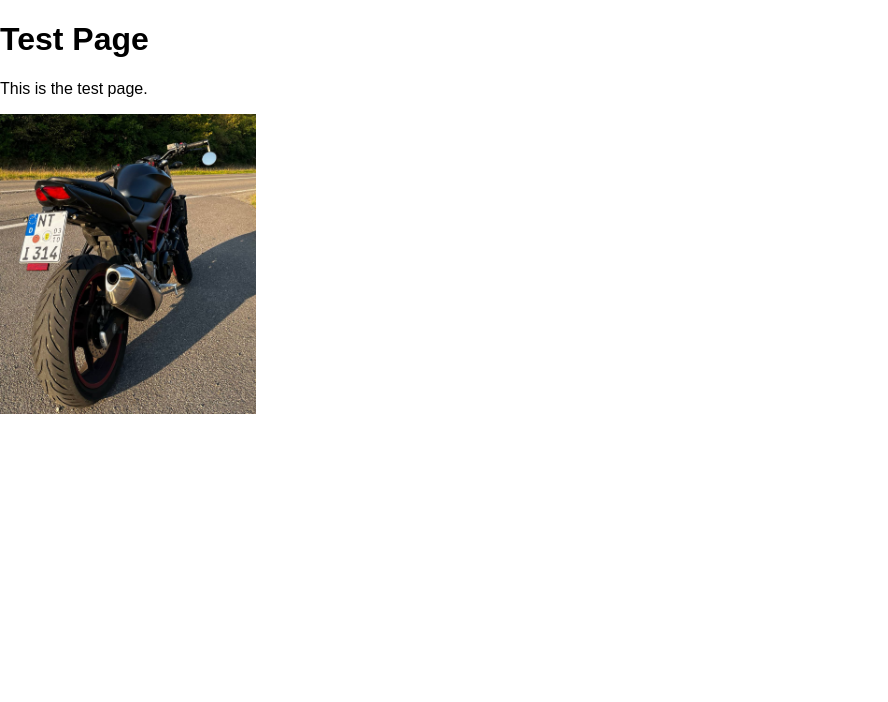
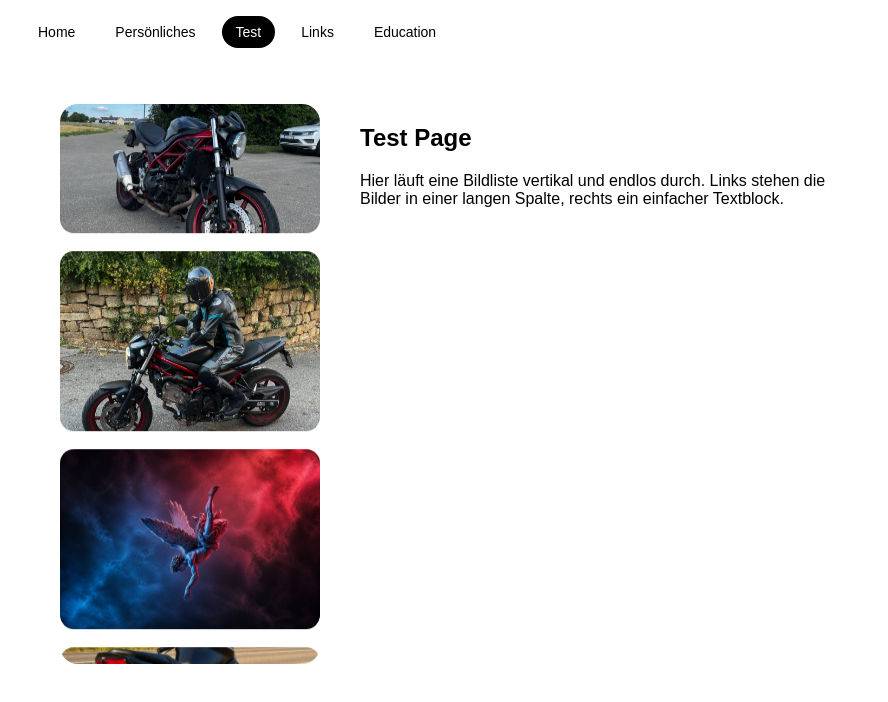
Before and after one commit to kseniaglotova/homepage, a React (Vite) app: page /test in a window 1280 px wide. Shown: the top 702 px of the page, without its empty margins (0-888 px from the left). Built offline with nearby package versions, Linux system fonts and the light colour scheme.

Commit message:
schnellhefter und bilder in test kategorie

```diff
--- a/src/App.css
+++ b/src/App.css
@@ -7,6 +7,31 @@ body {
 
 #root {
   min-height: 100vh;
+}
+
+.top-nav {
+  position: sticky;
+  top: 0;
+  display: flex;
+  align-items: center;
+  gap: 12px;
+  padding: 16px 24px;
+  color:#000;
+  background: #fff;
+  z-index: 100;
+
+}
+.nav-link {
+  text-decoration: none;
+  color: #000;
+  padding: 8px 14px;
+  border-radius: 999px;
+  font-size: 14px;
+}
+
+.nav-link.active {
+  background: #000;
+  color: #fff;
 }
 
 .home-page {
--- a/src/App.tsx
+++ b/src/App.tsx
@@ -1,4 +1,4 @@
-import { BrowserRouter, Routes, Route } from 'react-router-dom'
+import { BrowserRouter, Routes, Route, NavLink } from 'react-router-dom'
 import { Test } from './pages/Test.tsx';
 import { PersonalPage } from './pages/PersonalPage';
 import { HomePage } from './pages/HomePage';
@@ -9,6 +9,13 @@ import './App.css'
 function App() {
   return (
     <BrowserRouter>
+      <nav className="top-nav">
+        <NavLink to="/" className="nav-link">Home</NavLink>
+        <NavLink to="/personal" className="nav-link">Persönliches</NavLink>
+        <NavLink to="/test" className="nav-link">Test</NavLink>
+        <NavLink to="/links" className="nav-link">Links</NavLink>
+        <NavLink to="/education" className="nav-link">Education</NavLink>
+      </nav>
       <Routes>
         <Route path="/" element={<HomePage />} />
         <Route path="/personal" element={<PersonalPage />} />
--- /dev/null
+++ b/src/pages/Test.css
@@ -0,0 +1,69 @@
+.test-layout {
+  display: flex;
+  gap: 40px;
+  padding: 40px 60px;
+}
+
+.image-rail {
+  width: 260px;
+  height: 560px;
+  overflow: hidden;
+  border-radius: 18px;
+}
+
+.image-track {
+  display: flex;
+  flex-direction: column;
+  gap: 18px;
+  animation: scrollUp 18s linear infinite;
+}
+
+.image-track img {
+  width: 100%;
+  height: 180px;
+  object-fit: cover;
+  border-radius: 14px;
+  display: block;
+}
+
+.test-text {
+  flex: 1;
+  max-width: 500px;
+}
+
+.image-rail::before,
+.image-rail::after {
+  content: "";
+  position: absolute;
+  left: 0;
+  right: 0;
+  height: 40px;
+  z-index: 1;
+  pointer-events: none;
+}
+
+@keyframes scrollUp {
+  from {
+    transform: translateY(0);
+  }
+  to {
+    transform: translateY(-50%);
+  }
+}
+
+@media (max-width: 800px) {
+  .test-layout {
+    flex-direction: column;
+    padding: 24px 20px;
+  }
+
+  .image-rail {
+    width: 100%;
+    max-width: 320px;
+    height: 420px;
+  }
+
+  .test-text {
+    max-width: 100%;
+  }
+}
--- a/src/pages/Test.tsx
+++ b/src/pages/Test.tsx
@@ -1,9 +1,39 @@
-export function Test (){
+import './Test.css'
+
+const images: string[] = [
+  "/moped-test.jpg",
+  "motorrad-bild.jpg",
+  "/motorrad-bild2.jpg",
+  "/homepage-background.jpg",
+
+];
+export function Test() {
+  const repeatedImages: string[] = [...images, ...images];
+
   return (
-    <div>
-      <h1> Test Page</h1>
-      <p>This is the test page.</p>
-      <img src="/moped-test.jpg" alt="Test" style={{ width: '20%', height: 'auto' }}  />
+    <div className="test-layout">
+      <div className="image-rail" aria-label="Scrolling image gallery">
+        <div className="image-track">
+          {repeatedImages.map((image, index) =>
+            (
+              <img
+                key={index}
+                src={image}
+                alt={"Index: "+index}
+               />
+            )
+          )}
+        </div>
+      </div>
+
+
+      <div className="test-text">
+        <h2>Test Page</h2>
+        <p>
+          Hier läuft eine Bildliste vertikal und endlos durch. Links stehen die Bilder
+          in einer langen Spalte, rechts ein einfacher Textblock.
+        </p>
+      </div>
     </div>
   )
 }
```
Also changed, not shown: public/motorrad-bild.jpg (added), public/motorrad-bild2.jpg (added).
